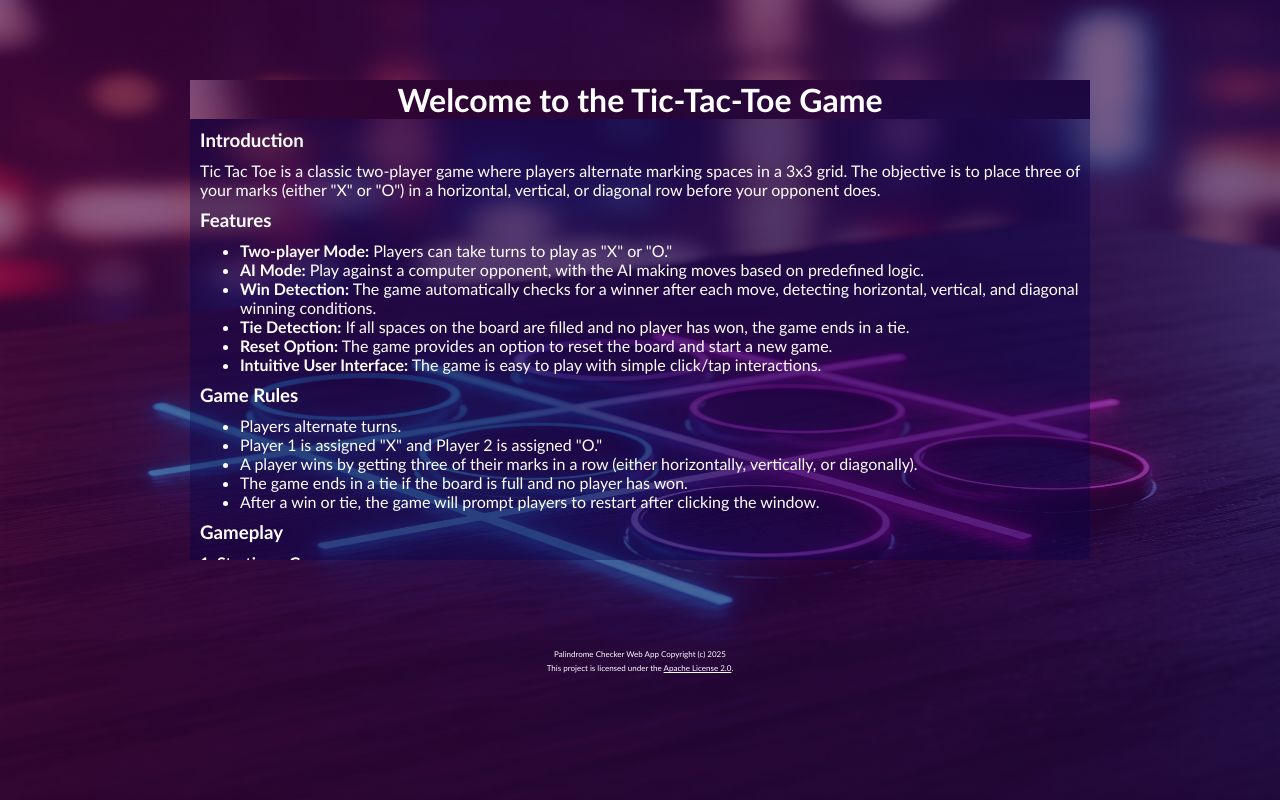
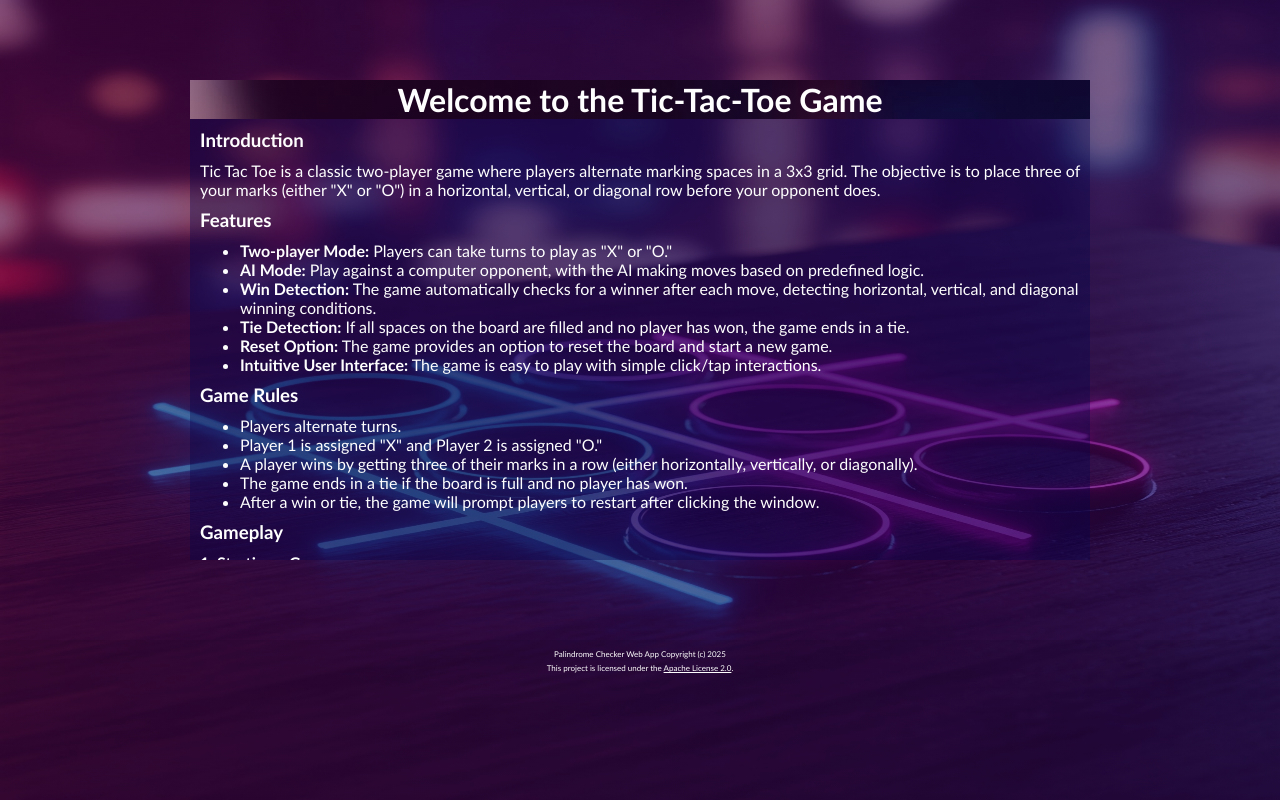
Before and after one commit to Root-Tester/Tic-Tac-Toe, a plain HTML site: page Game-Instructions.html in a window 1280 px wide. Drawn offline with Linux system fonts and the light colour scheme.

Commit message:
Update Game_Instructions.css

```diff
--- a/Game_Instructions.css
+++ b/Game_Instructions.css
@@ -47,7 +47,7 @@
       position:sticky;
       top:0;
       background-color:#04044d23;
-      background-image:linear-gradient(115deg,#5c07588e,#2f065598), url("Tic-Tac-Toe-Game.jpg");
+      background-image:linear-gradient(155deg,#5c07585e,#2f065548), url("Tic-Tac-Toe-Game.jpg");
       background-repeat:no-repeat;
    }
 
```
